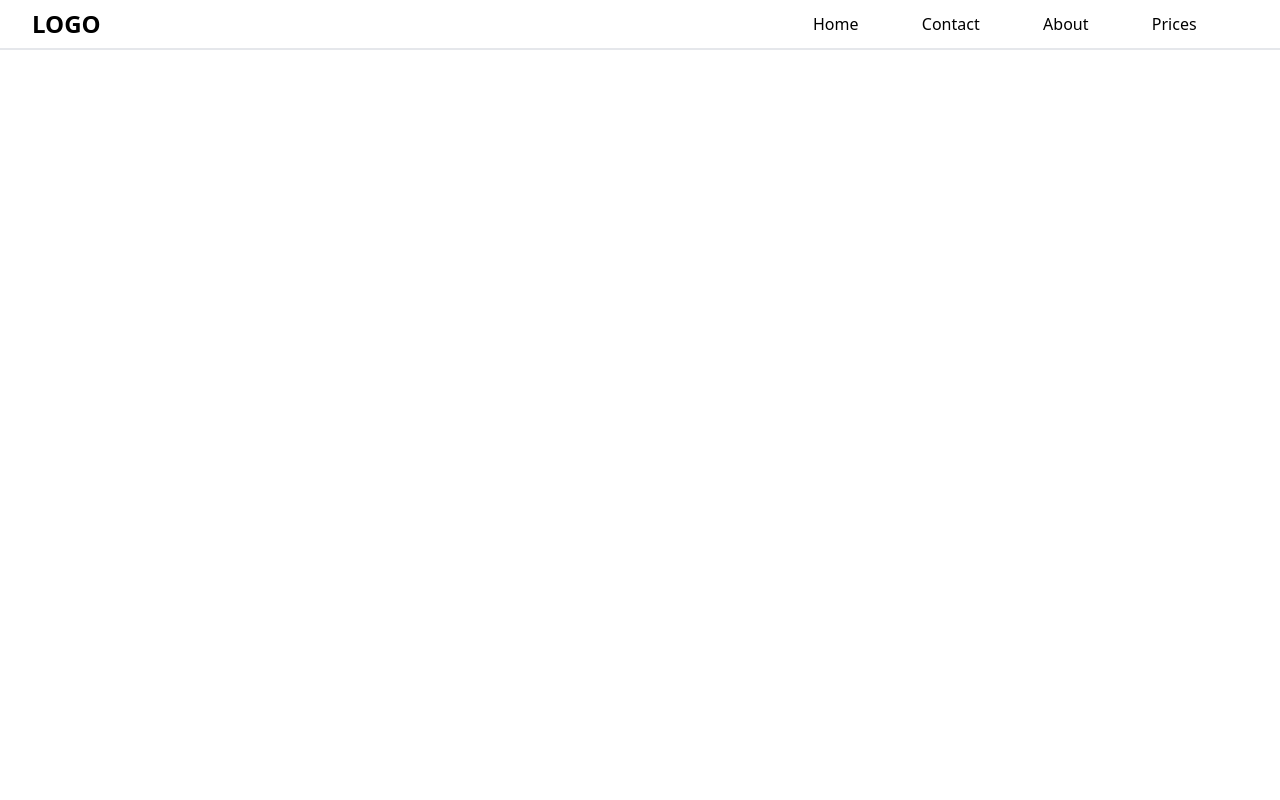
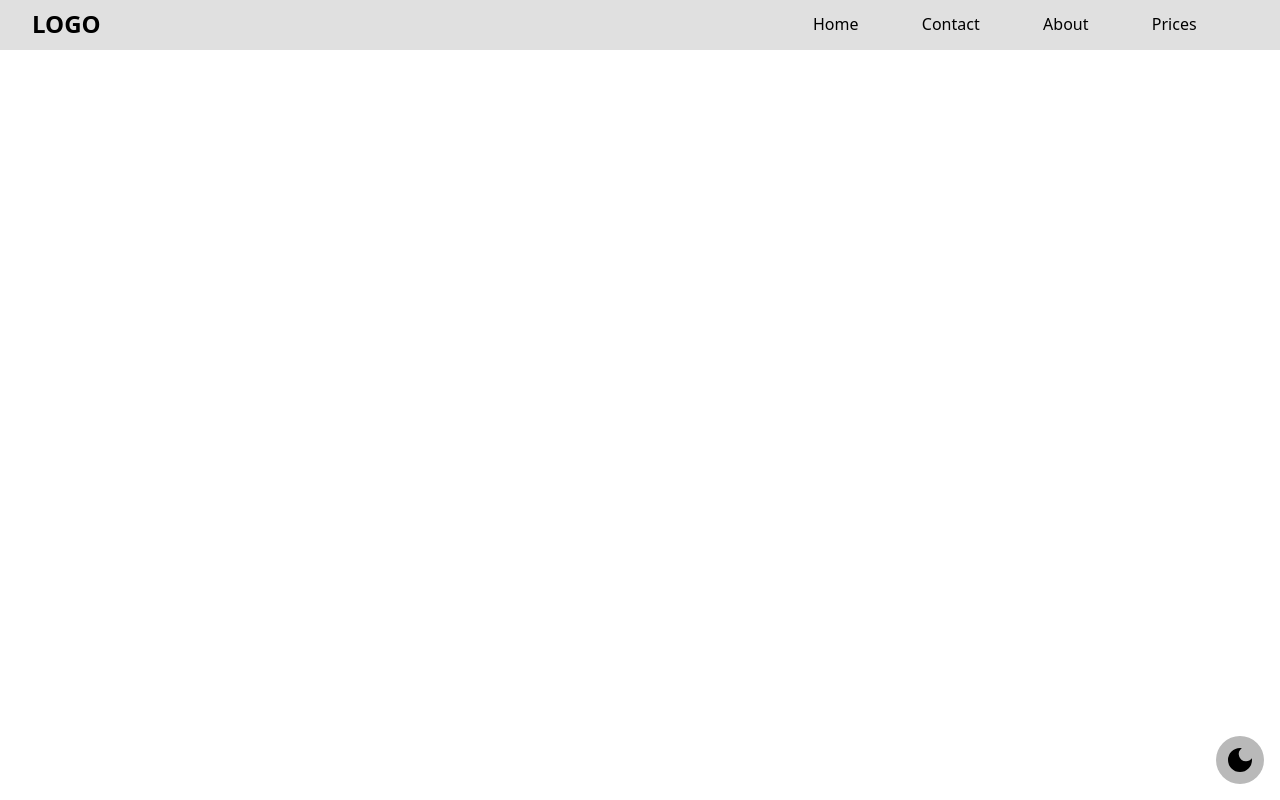
Before and after one commit to saurabh-dev-vns/pdf-builder, a Next.js app: page / in a window 1280 px wide. Built offline with nearby package versions, Linux system fonts and the light colour scheme.

Commit message:
dark mode added

```diff
--- a/src/components/Navbar/navbar.tsx
+++ b/src/components/Navbar/navbar.tsx
@@ -1,12 +1,12 @@
 export const NavBar = () => {
     return (
-        <nav className="relative dark:text-white dark:bg-elevatedSurface-dark flex w-full justify-between items-center pt-2 pb-2 pl-8 pr-8 border-b-2 dark:border-border-dark">
+        <nav className="relative dark:text-white dark:bg-elevatedSurface-dark bg-elevatedSurface-light border-border-light flex w-full justify-between items-center pt-2 pb-2 pl-8 pr-8 border-b-2 dark:border-border-dark">
             <div>
                 <a className="text-2xl uppercase font-extrabold" href="#">logo</a>
             </div>
             <div className="w-2/5">
                 <ul className="flex flex-row w-full justify-evenly items-center">
-                    <li className="dark:hover:bg-nav-dark pt-1 pb-1 pl-3 pr-3 rounded-full">
+                    <li className="dark:hover:bg-nav-dark hover:bg-nav-light pt-1 pb-1 pl-3 pr-3 rounded-full">
                         <a
                             href="#"
                             className="font-medium capitalize"
@@ -14,7 +14,7 @@ export const NavBar = () => {
                             home
                         </a>
                     </li>
-                    <li className="dark:hover:bg-nav-dark pt-1 pb-1 pl-3 pr-3 rounded-full ">
+                    <li className="dark:hover:bg-nav-dark hover:bg-nav-light pt-1 pb-1 pl-3 pr-3 rounded-full ">
                         <a
                             href="#"
                             className="font-medium capitalize"
@@ -22,7 +22,7 @@ export const NavBar = () => {
                             contact
                         </a>
                     </li>
-                    <li className="dark:hover:bg-nav-dark pt-1 pb-1 pl-3 pr-3 rounded-full ">
+                    <li className="dark:hover:bg-nav-dark hover:bg-nav-light pt-1 pb-1 pl-3 pr-3 rounded-full ">
                         <a
                             href="#"
                             className="font-medium capitalize"
@@ -30,7 +30,7 @@ export const NavBar = () => {
                             about
                         </a>
                     </li>
-                    <li className="dark:hover:bg-nav-dark pt-1 pb-1 pl-3 pr-3 rounded-full ">
+                    <li className="dark:hover:bg-nav-dark hover:bg-nav-light pt-1 pb-1 pl-3 pr-3 rounded-full ">
                         <a
                             href="#"
                             className="font-medium capitalize"
--- a/src/pages/_app.tsx
+++ b/src/pages/_app.tsx
@@ -3,6 +3,7 @@ import { useEffect, useState } from 'react';
 import type { AppProps } from 'next/app';
 import '../../public/css/globals.css';
 import { MdDarkMode } from "react-icons/md";
+import { MdOutlineLightMode } from "react-icons/md";
 import { NavBar } from '../components/Navbar/navbar'
 
 export default function App({ Component, pageProps }: AppProps) {
@@ -11,8 +12,9 @@ export default function App({ Component, pageProps }: AppProps) {
   useEffect(() => {
     const savedTheme = localStorage.getItem('theme');
     const prefersDark = window.matchMedia('(prefers-color-scheme: dark)').matches;
-    setIsDarkMode(savedTheme ? savedTheme === 'dark' : prefersDark);
-    document.documentElement.classList.toggle('dark', savedTheme === 'dark' || prefersDark);
+    const initialDarkMode = savedTheme ? savedTheme === 'dark' : prefersDark;
+    setIsDarkMode(initialDarkMode);
+    document.documentElement.classList.toggle('dark', initialDarkMode);
   }, []);
 
   const toggleDarkMode = () => {
@@ -24,11 +26,14 @@ export default function App({ Component, pageProps }: AppProps) {
 
   return (
     <main className={`${isDarkMode ? 'bg-background-dark' : 'bg-background-light'}
-    w-full min-h-screen transition-colors`}
+    w-full min-h-screen transition-colors overflow-x-hidden`}
     >
       <button onClick={toggleDarkMode}
-        className="absolute right-4 hidden z-0 p-2 m-4 bg-primary-light dark:bg-primary-dark text-white rounded">
-        Toggle Dark Mode
+        className="fixed flex justify-center items-center  bottom-4 right-4 p-2 w-12 h-12 bg-nav-light  dark:bg-nav-dark dark:text-white text-black rounded-full">
+        {
+          isDarkMode ? (<MdOutlineLightMode className='h-8 w-8' />) : (<MdDarkMode className='h-8 w-8' />)
+        }
+
       </button>
       <NavBar />
       <Component {...pageProps} />
```
